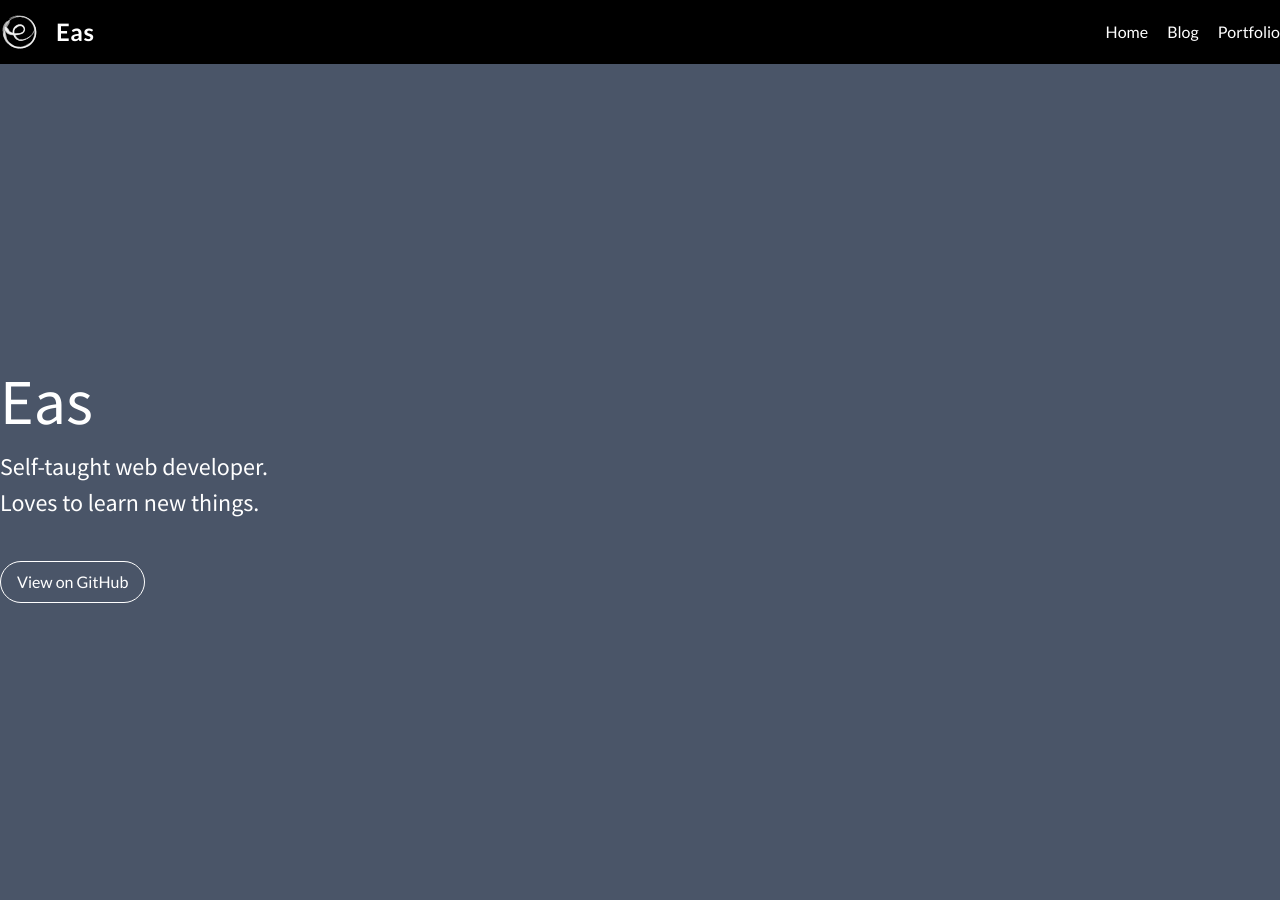
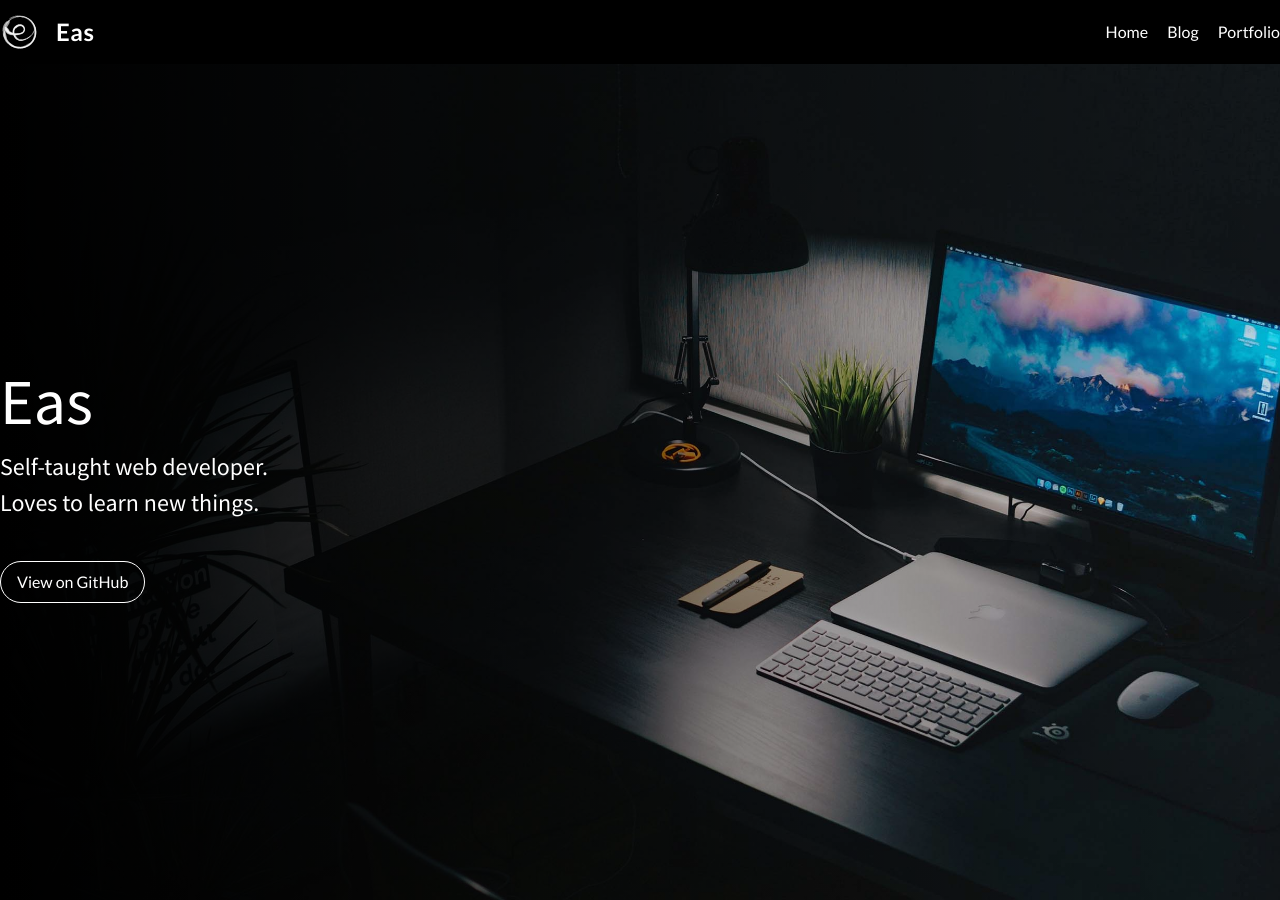
Before and after one commit to easterneas/eas-site_ghp, a Jekyll site: the page built from index.md, in a window 1280 px wide and 900 px high. Built offline with Jekyll 4.4.1, drawn with Linux system fonts in a browser that asks for light colours; nearby versions of some CDN libraries.

Commit message:
updated header

```diff
--- a/_includes/header.default.html
+++ b/_includes/header.default.html
@@ -1,4 +1,5 @@
-<header class="bg-gray-700 text-white" role="banner">
+<header class="text-white bg-center bg-cover bg-fixed" role="banner"
+    style="background-image: linear-gradient(-90deg, rgba(0,0,0,0), rgba(0,0,0,1)), url(/assets/img/site/header/main.jpg);">
     <div class="container flex flex-col mx-auto justify-end lg:justify-center text-center lg:text-left pt-12 h-screen w-screen">
         <span class="py-6 z-40">
             <h1 class="text-4xl lg:text-6xl">{{ site.title }}</h1>
```
